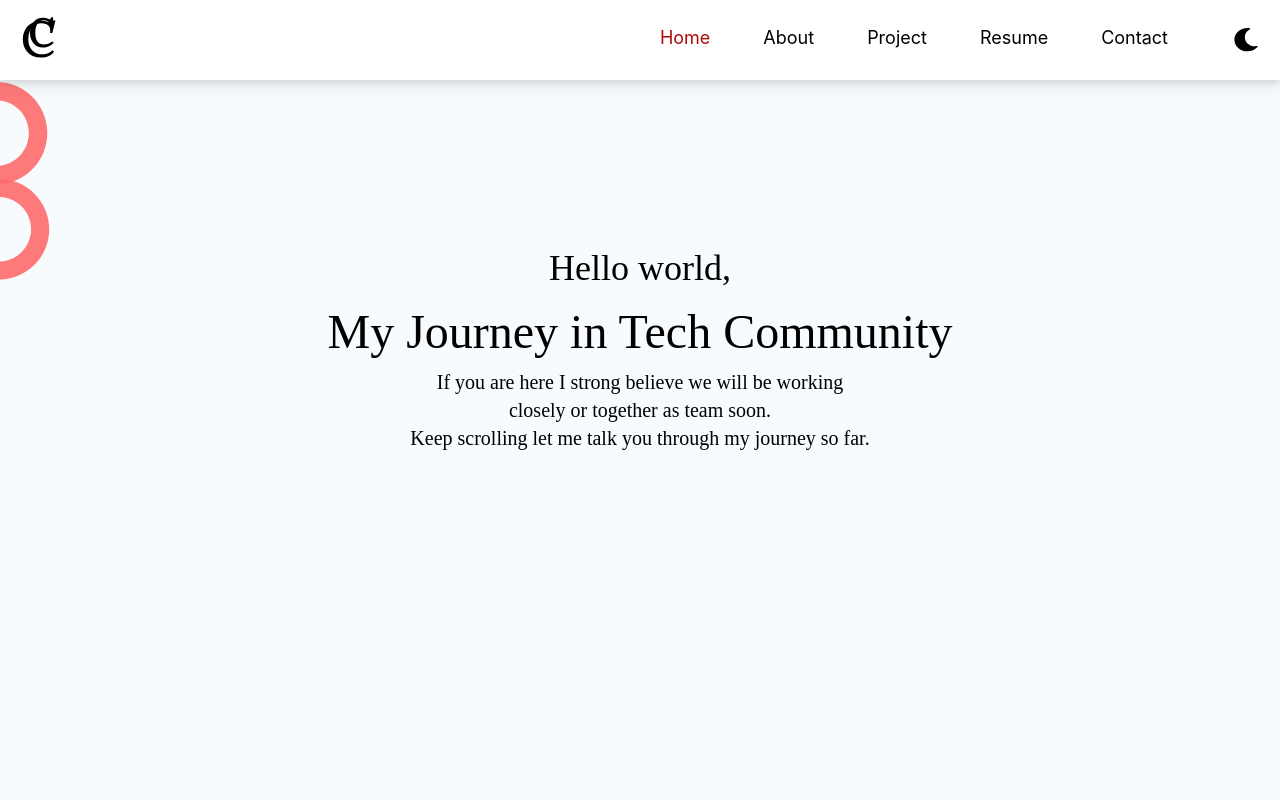
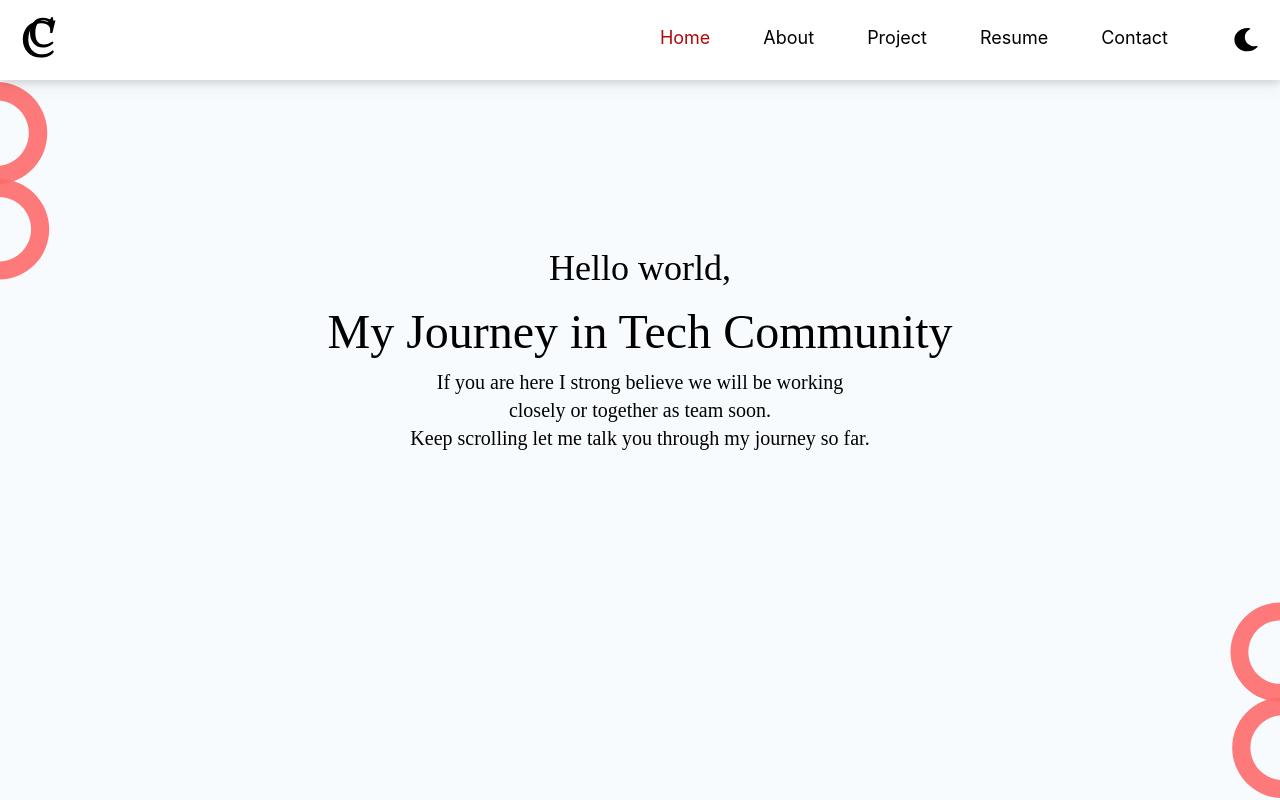
Before and after one commit to chibuzordaniel/riders, a React (Create React App) app: page /About in a window 1280 px wide. Shown: the top 800 px of the page. Built offline with nearby package versions, Linux system fonts and the light colour scheme; a web font is replaced by a local one.

Commit message:
update file

```diff
--- a/src/components/About.jsx
+++ b/src/components/About.jsx
@@ -84,12 +84,22 @@ const About = () => {
             </main>
 
 
+            <div className=' flex justify-end'>
+                <div className='  absolute  bottom-0' >
+                    <svg className=' lg:w-[50px] lg:h-[200px] sm:w-[30px] sm:h-[120px]' width="" height="" viewBox="0 0 99 388" fill="none" xmlns="http://www.w3.org/2000/svg">
+                        <path d="M100.94 188.464C87.8155 188.918 74.9093 191.954 62.958 197.397C51.0068 202.839 40.2446 210.583 31.286 220.184C22.3273 229.786 15.3476 241.059 10.7454 253.358C6.14313 265.657 4.00849 278.743 4.46333 291.867C4.91817 304.991 7.95358 317.898 13.3963 329.849C18.8389 341.8 26.5823 352.562 36.1842 361.521C45.7861 370.48 57.0585 377.459 69.3579 382.062C81.6572 386.664 94.7426 388.798 107.867 388.344L106.62 352.363C98.2207 352.654 89.8463 351.288 81.975 348.343C74.1037 345.397 66.8896 340.93 60.7446 335.197C54.5996 329.464 49.644 322.576 46.1608 314.928C42.6776 307.279 40.735 299.019 40.4439 290.62C40.1529 282.221 41.519 273.847 44.4643 265.975C47.4096 258.104 51.8765 250.89 57.6098 244.745C63.3432 238.6 70.2307 233.644 77.8793 230.161C85.5278 226.678 93.7875 224.735 102.187 224.444L100.94 188.464Z" fill="#FF6B6B" fill-opacity="0.9"/>
+                        <path d="M99.1731 1.00268C86.2815 1.00234 73.5161 3.54118 61.6057 8.47426C49.6953 13.4074 38.8731 20.6381 29.7571 29.7536C20.6412 38.8691 13.4099 49.6908 8.47618 61.601C3.54247 73.5111 1.00294 86.2764 1.0026 99.168C1.00226 112.06 3.54111 124.825 8.47419 136.735C13.4073 148.646 20.638 159.468 29.7535 168.584C38.869 177.7 49.6907 184.931 61.6009 189.865C73.511 194.799 86.2763 197.338 99.1679 197.338L99.1688 161.996C90.9185 161.996 82.749 160.37 75.1268 157.213C67.5045 154.055 60.5789 149.428 54.7451 143.594C48.9114 137.76 44.2839 130.834 41.1269 123.211C37.9698 115.589 36.345 107.419 36.3452 99.1689C36.3454 90.9186 37.9707 82.7491 41.1281 75.1268C44.2856 67.5046 48.9135 60.5789 54.7475 54.7452C60.5815 48.9115 67.5074 44.284 75.1298 41.1269C82.7522 37.9699 90.9218 36.3451 99.1722 36.3453L99.1731 1.00268Z" fill="#FF6B6B" fill-opacity="0.9"/>
+                    </svg>
+                </div>
+            </div>
+
+
            <div className=' dark:bg-[#151D3B]'>
             <div className=' max-w-[1240px] mx-auto'>
                 <div>
                    <h1 className=' text-5xl dark:text-white  font-Metamorphous pt-72'>About Me</h1>
                 </div>
-                <div className=' bg-white h-[900px] mt-16 '>
+                <div className=' bg-white h-[900px] mt-16 mb'>
                     <div>
                         <div>
                             <h2 className=' pl-20 text-2xl pt-10  font-Poppins'>Hello World</h2>
@@ -116,8 +126,9 @@ const About = () => {
                     </div>
                 </div>
             </div>
+           </div>
 
-            <footer className=' bg-white mt-20  dark:bg-[#151D3B]'>
+           <footer className=' bg-white mt-20  dark:bg-[#151D3B]'>
                     <div className=' max-w-[1240px] mx-auto'>
                         <div className=' flex lg:ml-0  sm:ml-7  '>
                             <div className=' pt-14'>
@@ -182,9 +193,6 @@ const About = () => {
 
                 </footer>
            </div>
-
-
-           </div>
         </div>
     )
 }
```
